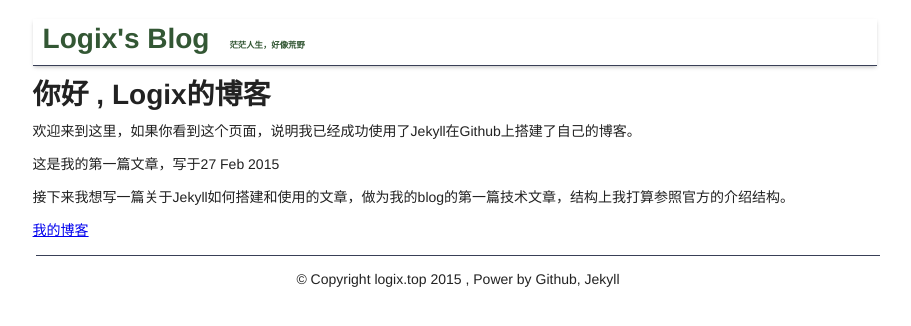
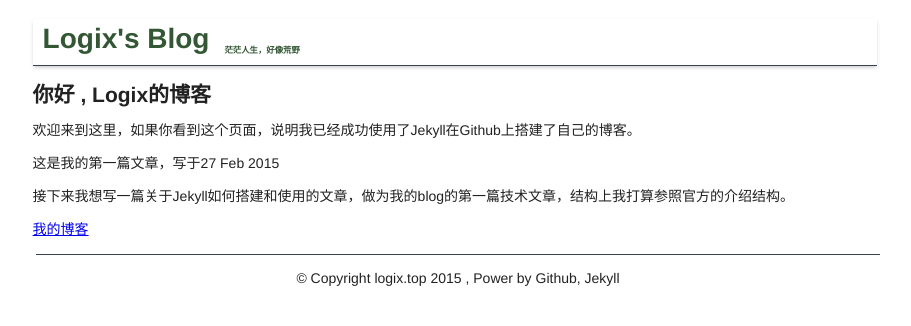
Before and after one commit to logix/blog, a Jekyll site: the page built from _posts/2015-02-27-hello-world.md, in a window 1280 px wide. Shown: the top 326 px of the page, without its empty margins (185-1096 px from the left). Built offline with Jekyll 4.4.1, drawn with Linux system fonts in a browser that asks for light colours.

Commit message:
update blog

```diff
--- a/_posts/2015-02-27-hello-world.md
+++ b/_posts/2015-02-27-hello-world.md
@@ -7,7 +7,7 @@
 ---
 
 {{ page.title }}
-================
+---
 
 欢迎来到这里，如果你看到这个页面，说明我已经成功使用了Jekyll在Github上搭建了自己的博客。
 
--- a/css/main.css
+++ b/css/main.css
@@ -7,10 +7,14 @@
     overflow-y: scroll;
 }
 
+::selection {background:#5bc0de; color:#fff; text-shadow: none;}
+::-moz-selection {background:#ff5e99; color:#fff; text-shadow: none;}
+
 body {
     margin: 0 auto;
     max-width: 66%;
 }
+
 header h1 {
     padding:10px;
     color: #335734;
@@ -19,8 +23,10 @@
 }
 
 .subtitle {
-    margin: 0 0 0 20px;
+    margin: 0 0 0 15px;
     font-size: 0.3em;
+    position: relative;
+    top:5px;
 }
 
 
```
Also changed, not shown: _posts/2015-02-28-second-post.md (+1 -1 lines), _posts/2015-03-01-test-3.md (+1 -1 lines), _posts/2015-03-01-test-4.md (+1 -1 lines), _posts/2015-03-01-test-5.md (+1 -1 lines).
